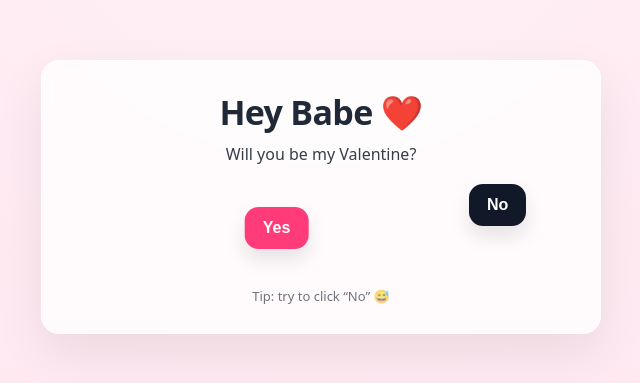
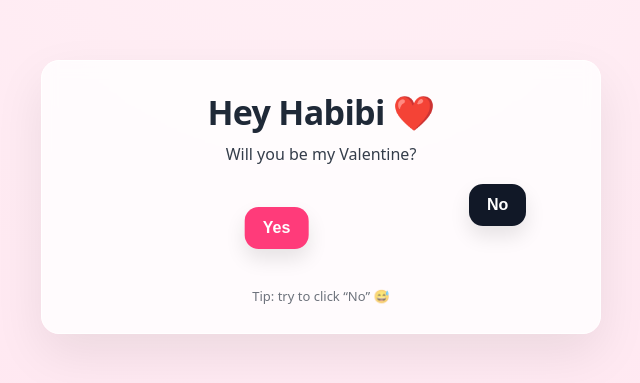
Before and after one commit to fahimbill/valentine, a plain HTML site: page index.html in a window 1280 px wide. Shown: the part 203-586 px from the top of the page, without its empty margins (319-959 px from the left). Drawn offline with Linux system fonts and the light colour scheme.

Commit message:
Update index.html

```diff
--- a/index.html
+++ b/index.html
@@ -123,7 +123,7 @@
 
   <script>
     // === Customize these ===
-    const PERSON_NAME = "Babe"; // e.g., "Abbey"
+    const PERSON_NAME = "Habibi";
     const YOUR_NAME = "Fahim";
 
     // Apply custom text
```
